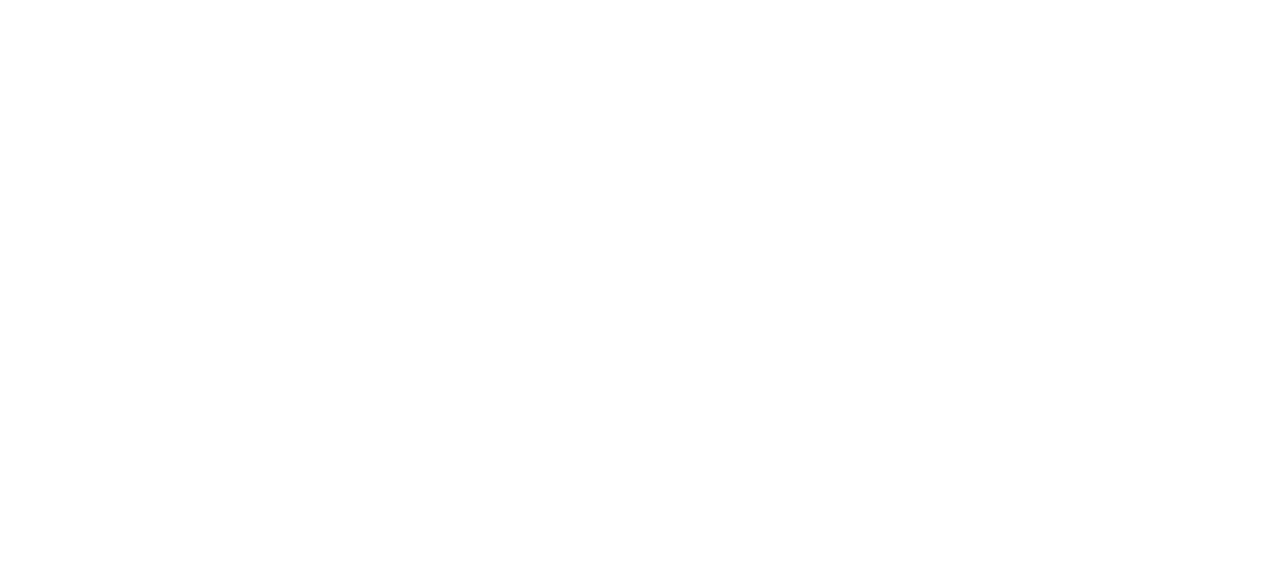
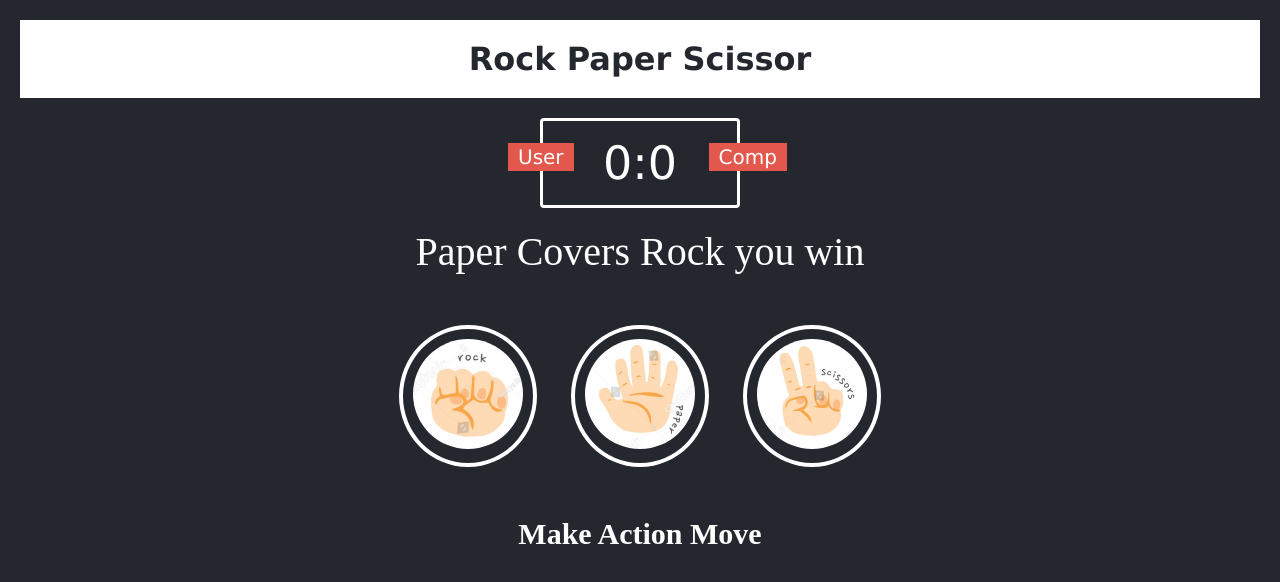
Before and after one commit to Ankit-Singh-21/Rock-paper-Scissor-game, a plain HTML site: page index.html in a window 1280 px wide. Drawn offline with Linux system fonts and the light colour scheme.

Commit message:
added css

```diff
--- a/index.html
+++ b/index.html
@@ -5,9 +5,32 @@
     <meta http-equiv="X-UA-Compatible" content="IE=edge">
     <meta name="viewport" content="width=device-width, initial-scale=1.0">
     <title>Rock Paper Scisor</title>
-
+    <link rel="stylesheet" href="style.css">
 </head>
 <body>
-
+    <HEADER>
+        <h1>Rock Paper Scissor</h1>
+    </HEADER>
+    <div class="score-board">
+        <div id="user-label" class="badge">User</div>
+        <div id="comp-label" class="badge">Comp</div>
+        <span id="user-score">0</span>:<span id="Comp-score">0</span>
+    </div>
+    <div class="result">
+        <p>Paper Covers Rock you win</p>
+    </div>
+    <div class="choices">
+        <div class="choice" id="stone">
+            <img src="rock.jpg" alt="">
+        </div>
+        <div class="choice" id="paper">
+            <img src="paper.jpg" alt="">
+        </div>
+        <div class="choice" id="scissor">
+            <img src="scissor.jpg" alt="">
+        </div>
+    </div>
+    <p id="action">Make Action Move</p>
+    <script src="index.js"></script>
 </body>
 </html>
--- a/style.css
+++ b/style.css
@@ -0,0 +1,98 @@
+*{
+    margin: 0;
+    padding: 0;
+    box-sizing: border-box;
+}
+
+header{
+    background: white;
+    margin: 20px;
+    padding: 20px;
+}
+
+h1{
+    color: #25272E;
+    text-align: center;
+    font-family: Verdana, Geneva, Tahoma, sans-serif;
+}
+body{
+    background-color:  #25272E;
+}
+
+.score-board{
+    margin: 20px auto;
+    border: 3px solid white;
+    width: 200px;
+    border-radius: 4px;
+    text-align: center;
+    color: white;
+    font-size: 46px;
+    padding: 15px 20px;
+    position: relative;
+    font-family: Verdana, Geneva, Tahoma, sans-serif;
+}
+
+.badge{
+    background-color: #E2584D;
+    color: white;
+    font-size: 20px;
+    padding: 2px 10px;
+    font-family: Verdana, Geneva, Tahoma, sans-serif;
+}
+
+#user-label{
+    position:absolute;
+    top: 22px;
+    left: -35px;
+}
+#comp-label{
+    position:absolute;
+    top: 22px;
+    right: -50px;
+}
+
+.result >p{
+    color: white;
+    font-size: 40px;
+text-align: center;
+font-weight: 500;
+}
+
+
+
+.choices{
+    text-align: center;
+    margin: 50px 0px;
+}
+
+.choice{
+
+    border: 4px solid white;
+    border-radius: 50%;
+    margin: 0 15px;
+    padding: 10px;
+    display: inline-block;
+    transition: all 0.3s ease;
+}
+img{
+    border-radius: 50%;
+    height: 110px;
+    width: 110px;
+}
+
+.choice :hover{
+    cursor: pointer;
+    background:red;
+}
+
+.img:hover{
+    cursor: pointer;
+
+}
+
+#action{
+    font-size: 30px;
+    font-weight:bold;
+    text-align: center;
+    color: white;
+}
```
Also changed, not shown: paper.jpg (added), rock.jpg (added), scissor.jpg (added).
